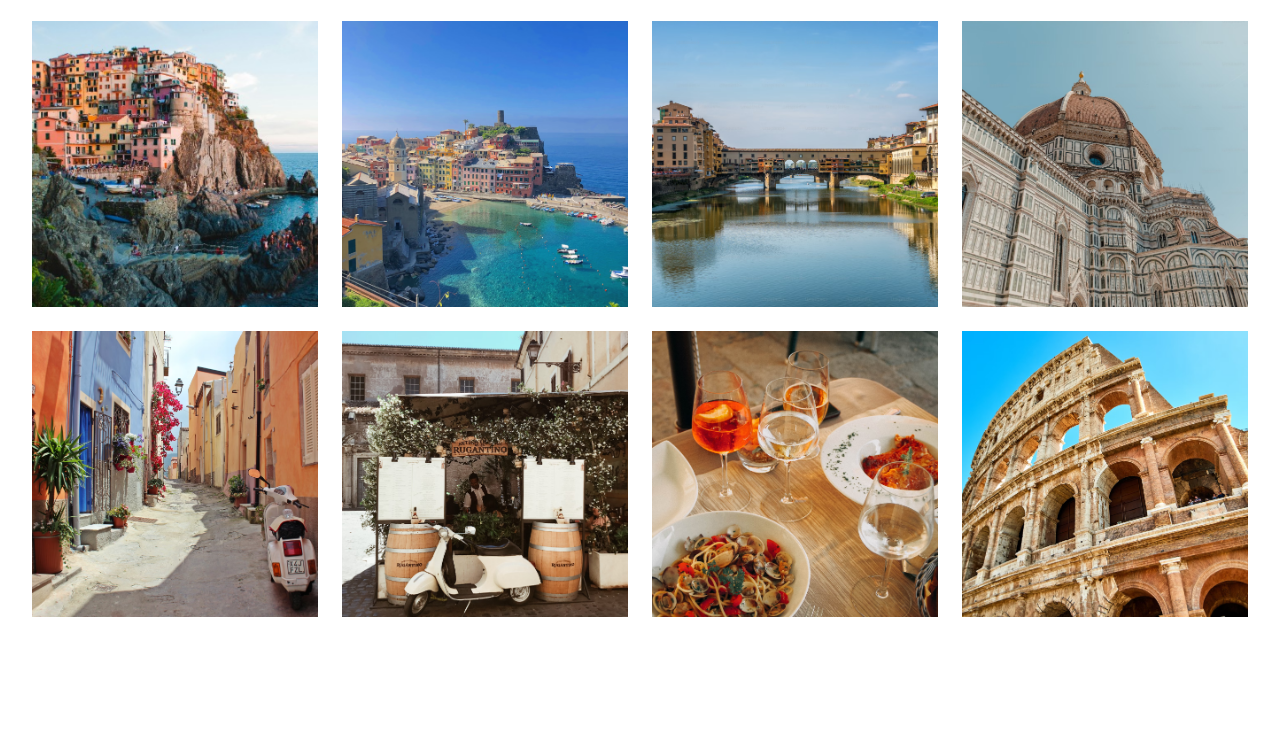
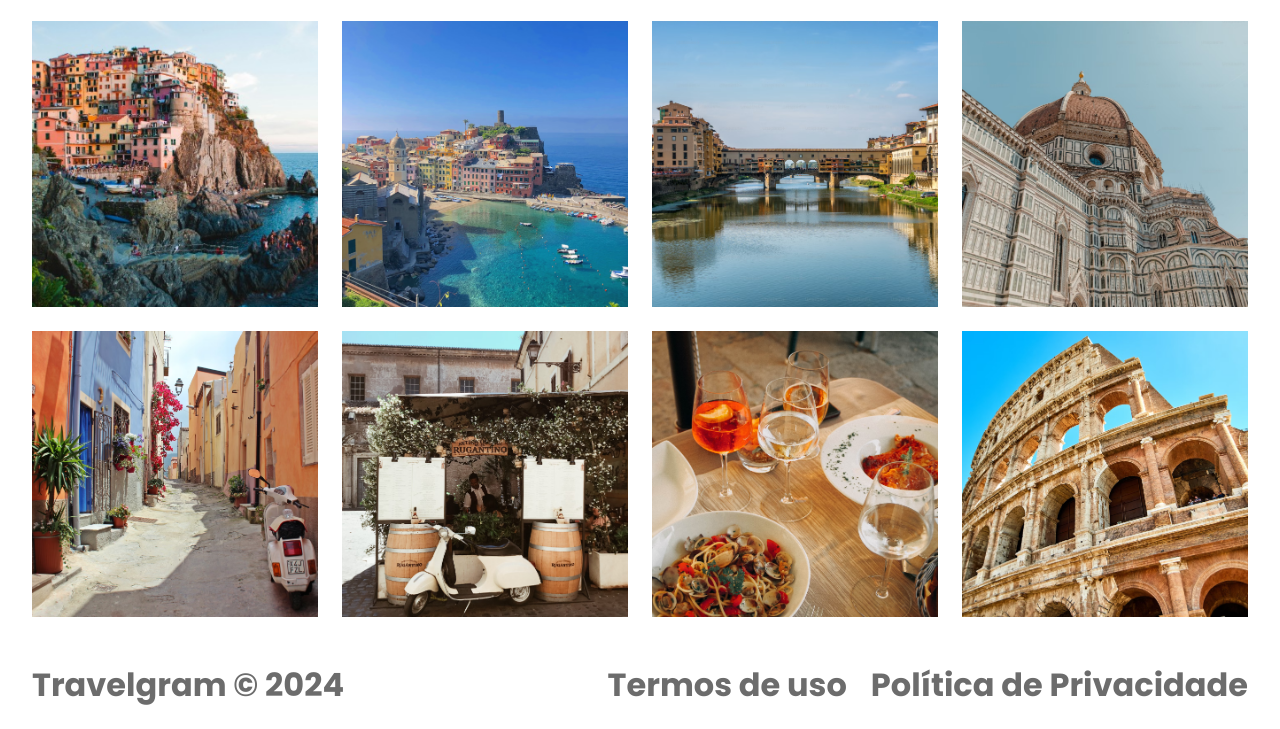
Before and after one commit to thamyrisalves08/PROJETO-TRAVELGRAM, a plain HTML site: page index.html in a window 1280 px wide. Shown: the part 1113-1842 px from the top of the page. Before the commit the page ends 1754 px from the top, so only its background shows below. Drawn offline with Linux system fonts and the light colour scheme.

Commit message:
Footer feito

```diff
--- a/index.html
+++ b/index.html
@@ -74,7 +74,17 @@
   <img src="assets/images/Image 12.png" alt="12">
 
 </main>
-
+<footer class="container">
+  <span>
+    Travelgram &copy; 2024
+  </span>
+  <span>
+    Termos de uso
+  </span>
+  <span>
+    Política de Privacidade
+  </span>
+</footer>
 
 </body>
 </html>
--- /dev/null
+++ b/styles/footer.css
@@ -0,0 +1,9 @@
+footer{
+  display: flex;
+  padding-block: 24px;
+  gap: 24px;
+}
+
+footer span:nth-child(1){
+  margin-right: auto;
+}
--- a/styles/index.css
+++ b/styles/index.css
@@ -2,3 +2,4 @@
 @import url(nav.css);
 @import url(header.css);
 @import url(main.css);
+@import url(footer.css);
```
